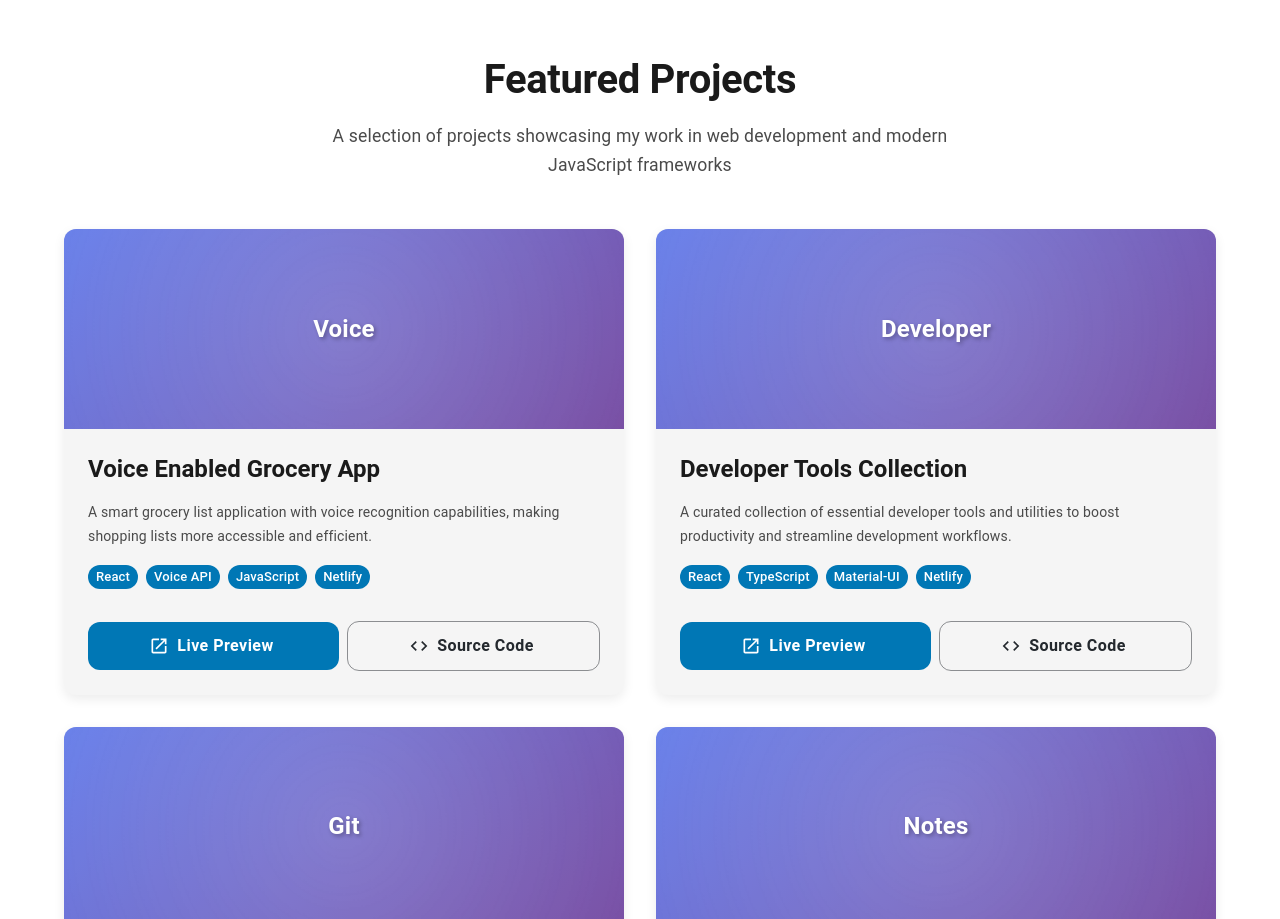
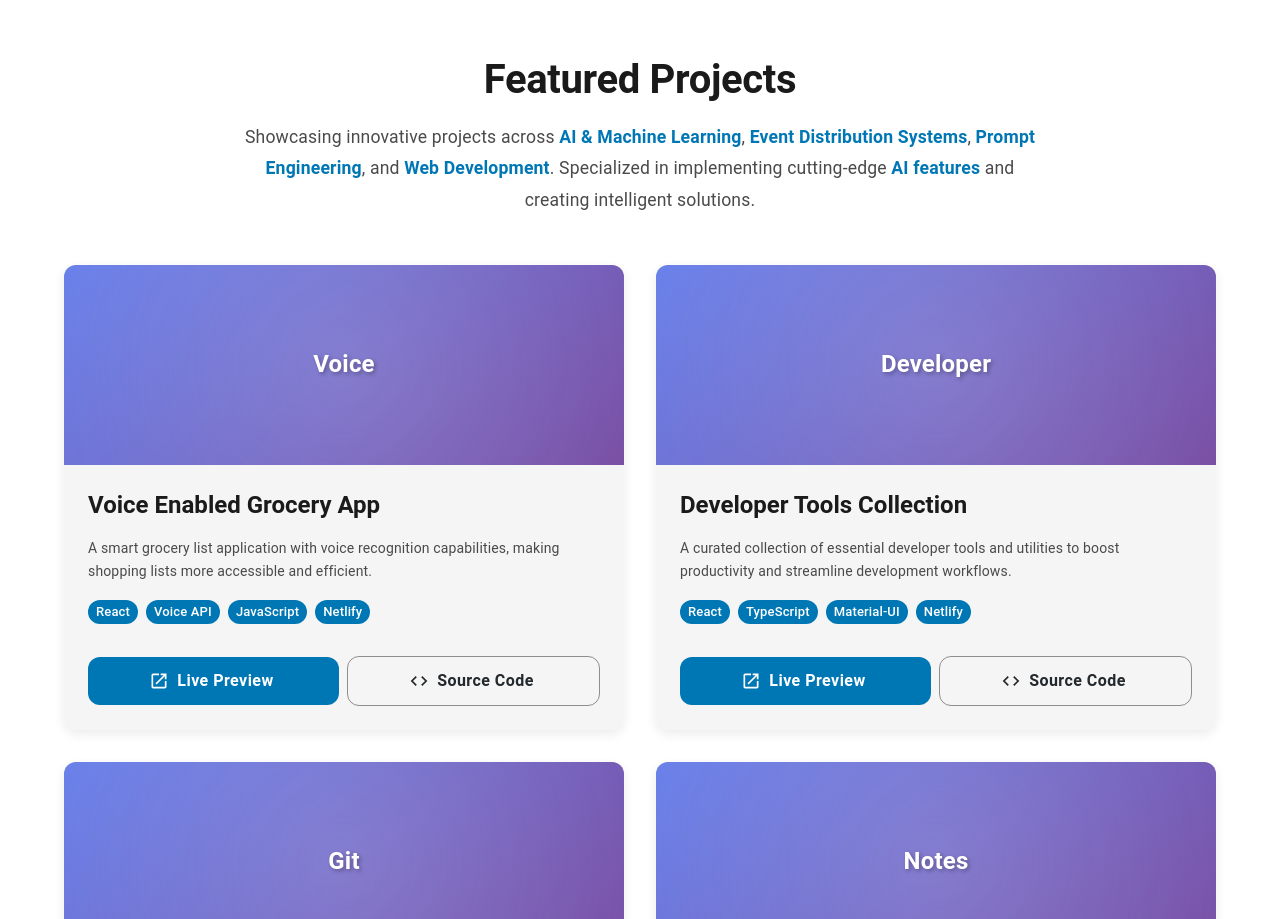
Before and after one commit to surajfale/surajfale, a React (Vite) app: page / in a window 1280 px wide. Shown: the part 1820-2739 px from the top of the page. Built offline with nearby package versions, Linux system fonts and the light colour scheme.

Commit message:
feat(Projects): enhance project description and styling
- Increased maxWidth for better layout
- Updated project description for clarity and impact
- Improved line height for better readability

```diff
--- a/src/components/Projects.tsx
+++ b/src/components/Projects.tsx
@@ -43,14 +43,22 @@ const Projects = () => {
           variant="body1"
           sx={{
             textAlign: 'center',
-            maxWidth: '700px',
+            maxWidth: '800px',
             mx: 'auto',
             mb: 6,
             color: 'text.secondary',
             fontSize: '1.1rem',
+            lineHeight: 1.8,
+            '& span': {
+              color: 'primary.main',
+              fontWeight: 600,
+            }
           }}
         >
-          A selection of projects showcasing my work in web development and modern JavaScript frameworks
+          Showcasing innovative projects across <span>AI & Machine Learning</span>,{' '}
+          <span>Event Distribution Systems</span>, <span>Prompt Engineering</span>,{' '}
+          and <span>Web Development</span>. Specialized in implementing cutting-edge{' '}
+          <span>AI features</span> and creating intelligent solutions.
         </Typography>
 
         <Grid container spacing={4}>
```
Also changed, not shown: 1 other file (tests, documents, lock files or other folders).
